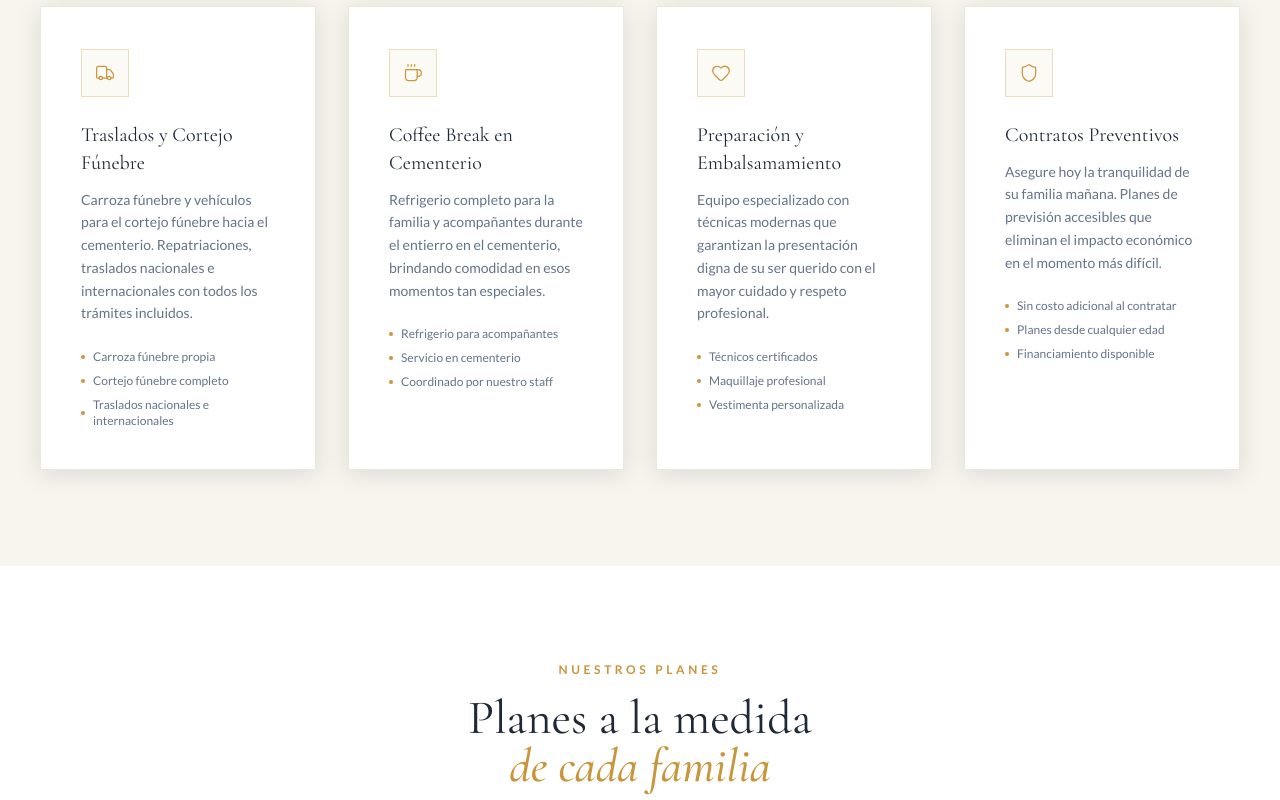
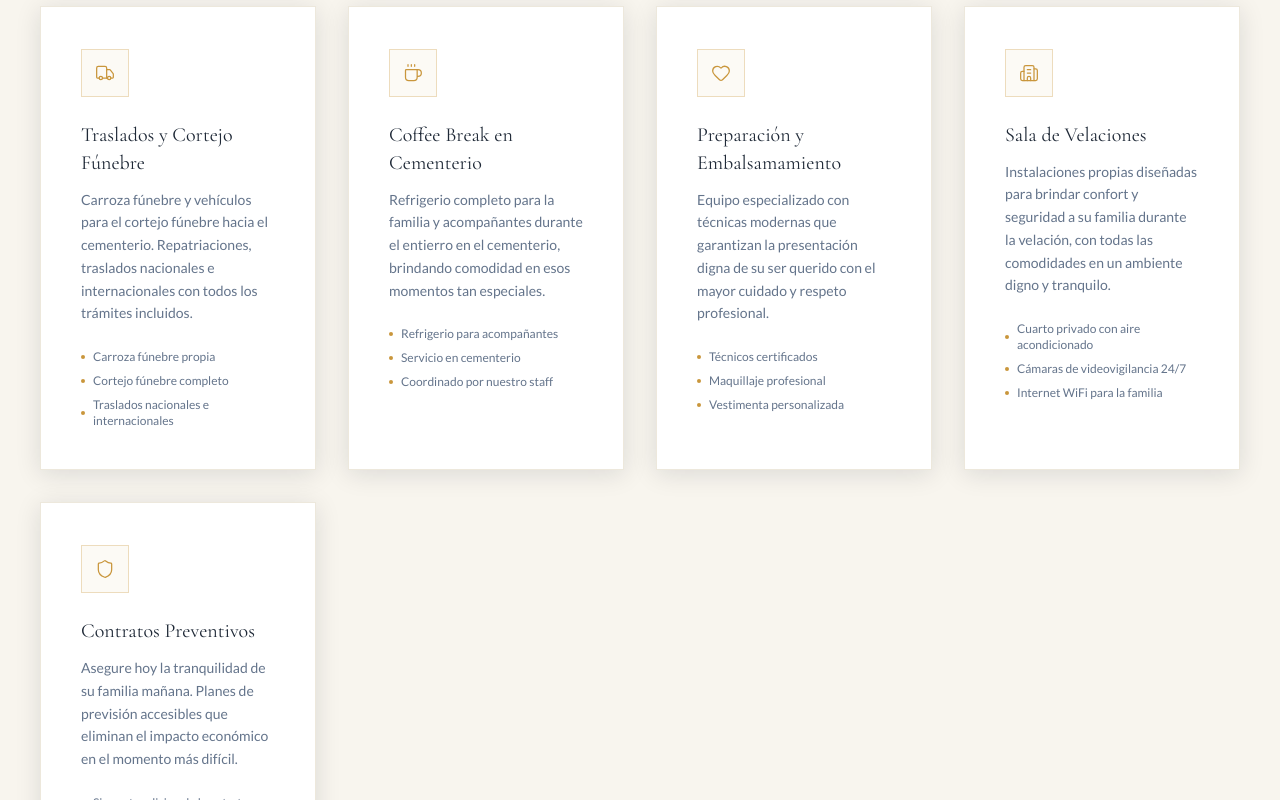
Before and after one commit to Frederickb9/fundes-page, a React (Vite) app in the folder funerales-nueva-divino/: page / in a window 1280 px wide. Shown: the part 1620-2420 px from the top of the page. Built offline with nearby package versions, Linux system fonts and the light colour scheme; a web font is replaced by a local one.

Commit message:
update servcies y footer

```diff
--- a/funerales-nueva-divino/src/components/Footer.jsx
+++ b/funerales-nueva-divino/src/components/Footer.jsx
@@ -1,5 +1,11 @@
 import { motion } from 'framer-motion';
-import { MapPin, Phone, Clock, Globe } from 'lucide-react';
+import { MapPin, Phone, Clock } from 'lucide-react';
+
+const FacebookIcon = ({ size = 16 }) => (
+  <svg width={size} height={size} viewBox="0 0 24 24" fill="currentColor">
+    <path d="M24 12.073c0-6.627-5.373-12-12-12s-12 5.373-12 12c0 5.99 4.388 10.954 10.125 11.854v-8.385H7.078v-3.47h3.047V9.43c0-3.007 1.792-4.669 4.533-4.669 1.312 0 2.686.235 2.686.235v2.953H15.83c-1.491 0-1.956.925-1.956 1.874v2.25h3.328l-.532 3.47h-2.796v8.385C19.612 23.027 24 18.062 24 12.073z" />
+  </svg>
+);
 
 const InstagramIcon = ({ size = 16 }) => (
   <svg width={size} height={size} viewBox="0 0 24 24" fill="none" stroke="currentColor" strokeWidth="2" strokeLinecap="round" strokeLinejoin="round">
@@ -41,7 +47,7 @@ export default function Footer() {
             </p>
             <div className="flex gap-3">
               {[
-                { Icon: Globe, href: 'https://facebook.com/FuneralesNuevaDivino', label: 'Facebook' },
+                { Icon: FacebookIcon, href: 'https://www.facebook.com/search/top?q=funerales%20nueva%20divino%20el%20salvador', label: 'Facebook' },
                 { Icon: InstagramIcon, href: 'https://instagram.com/n_divinoelsalvador', label: 'Instagram' },
               ].map(({ Icon, href, label }) => (
                 <motion.a key={label} href={href} aria-label={label}
@@ -78,7 +84,7 @@ export default function Footer() {
           <div>
             <h4 className="font-sans text-[10px] tracking-[0.3em] uppercase text-gold font-semibold mb-5">Servicios</h4>
             <ul className="space-y-3">
-              {['Altar Personalizado', 'Velación Completa', 'Staff y Azafatas', 'Transmisión en Vivo', 'Carroza y Cortejo', 'Coffee Break Cementerio', 'Traslados Nacionales', 'Contratos Preventivos'].map((s) => (
+              {['Altar Personalizado', 'Velación Completa', 'Staff y Azafatas', 'Transmisión en Vivo', 'Carroza y Cortejo', 'Coffee Break Cementerio', 'Traslados Nacionales', 'Contratos Preventivos', 'Sala de Velaciones VIP'].map((s) => (
                 <li key={s}>
                   <a href="#servicios" className="font-sans text-xs hover:text-gold transition-colors flex items-center gap-1.5 group">
                     <span className="w-3 h-px bg-gold/30 group-hover:w-5 group-hover:bg-gold transition-[width,background-color] duration-200" />
@@ -107,8 +113,8 @@ export default function Footer() {
                 </div>
               </li>
               <li className="flex items-center gap-3">
-                <Globe size={14} className="text-gold flex-shrink-0" strokeWidth={1.5} />
-                <a href="https://facebook.com/FuneralesNuevaDivino" target="_blank" rel="noopener noreferrer"
+                <span className="text-gold flex-shrink-0"><FacebookIcon size={14} /></span>
+                <a href="https://www.facebook.com/search/top?q=funerales%20nueva%20divino%20el%20salvador" target="_blank" rel="noopener noreferrer"
                   className="font-sans text-xs hover:text-gold transition-colors">
                   Funerales Nueva Divino El Salvador
                 </a>
--- a/funerales-nueva-divino/src/components/Services.jsx
+++ b/funerales-nueva-divino/src/components/Services.jsx
@@ -1,7 +1,7 @@
 import { motion } from 'framer-motion';
 import { useInView } from 'framer-motion';
 import { useRef } from 'react';
-import { Flame, Heart, Truck, Shield, Video, Coffee, Church, Users } from 'lucide-react';
+import { Flame, Heart, Truck, Shield, Video, Coffee, Church, Users, Building2 } from 'lucide-react';
 
 const services = [
   {
@@ -45,6 +45,12 @@ const services = [
     title: 'Preparación y Embalsamamiento',
     description: 'Equipo especializado con técnicas modernas que garantizan la presentación digna de su ser querido con el mayor cuidado y respeto profesional.',
     features: ['Técnicos certificados', 'Maquillaje profesional', 'Vestimenta personalizada'],
+  },
+  {
+    icon: Building2,
+    title: 'Sala de Velaciones',
+    description: 'Instalaciones propias diseñadas para brindar confort y seguridad a su familia durante la velación, con todas las comodidades en un ambiente digno y tranquilo.',
+    features: ['Cuarto privado con aire acondicionado', 'Cámaras de videovigilancia 24/7', 'Internet WiFi para la familia'],
   },
   {
     icon: Shield,
```
